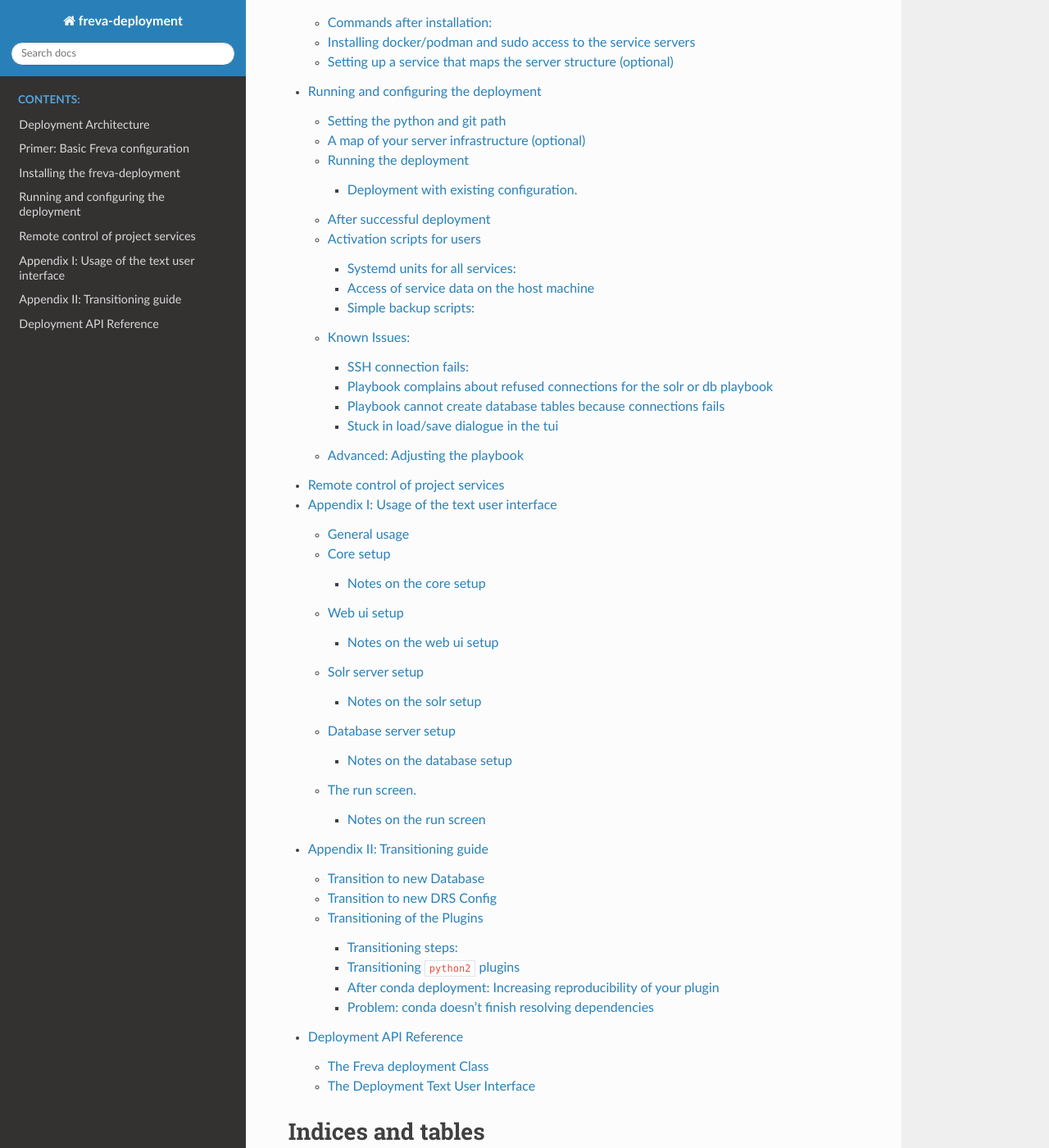
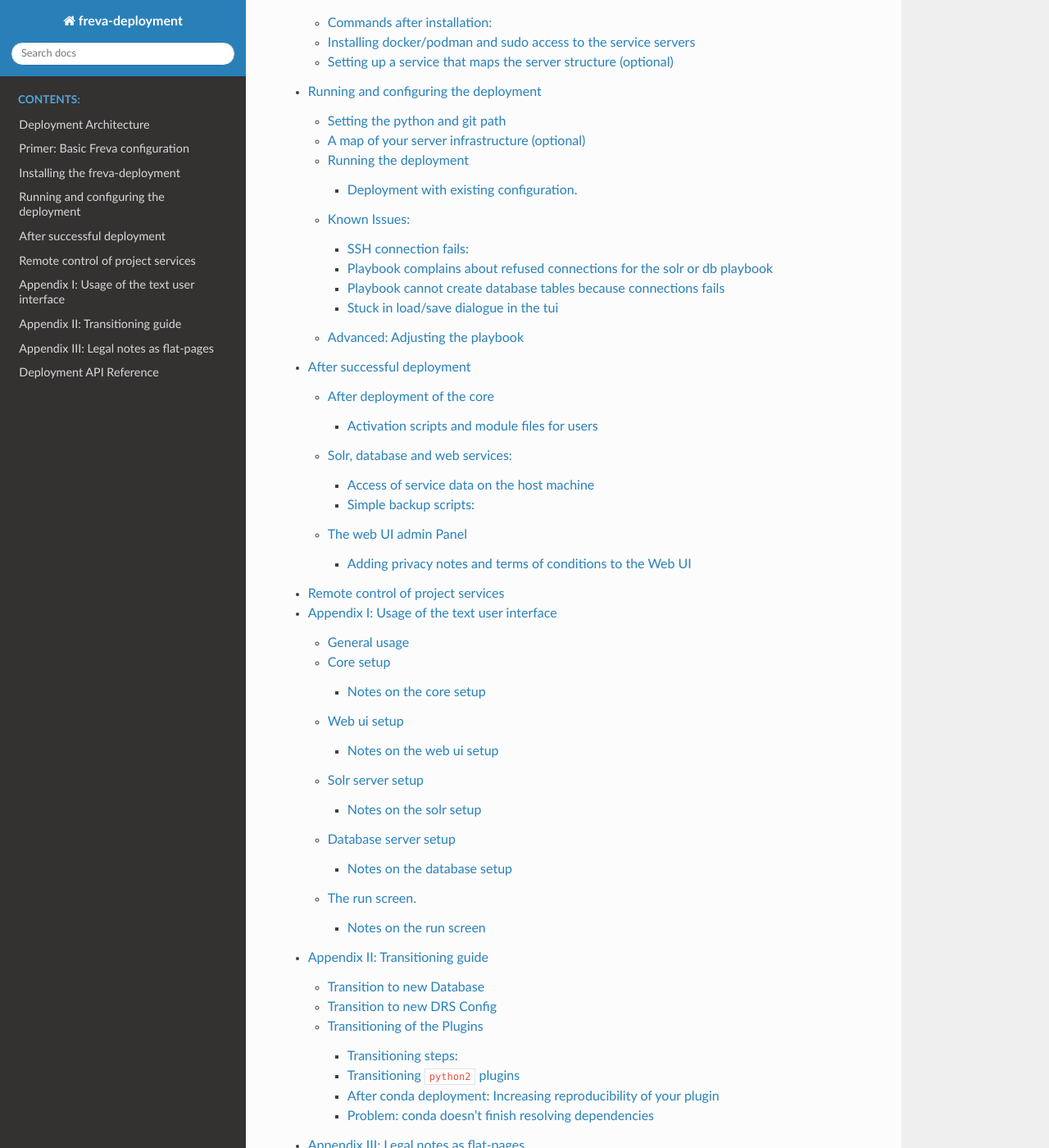
Before and after one commit to FREVA-CLINT/freva-deployment, a Sphinx documentation site: the page built from docs/index.rst, in a window 1280 px wide and 1400 px high, scrolled down 1346 px. Shown: the whole window at 82% size. Built offline with Sphinx 7.4.7 and the Read the Docs theme 2.0.0, drawn with Linux system fonts in a browser that asks for light colours; some of the changed lines change nothing that is shown; some of the changed text lies outside the part shown.

Commit message:
Add docs for legal notes

````diff
--- /dev/null
+++ b/docs/AfterDeployment.md
@@ -0,0 +1,79 @@
+# After successful deployment
+## After deployment of the core
+### Activation scripts and module files for users
+The core deployment will create activation scripts for various shell flavours.
+The following activation scripts are located in the `<root_dir>/freva` folder:
+* *activate_sh*: To be sourced by shell flavours like shell, bash, zsh etc.
+* *activate_csh*: To be sourced by c-shell flavours like csh, tcsh
+* *activate_fish*: To be source by fish
+* *loadfreva.module*: Modules file
+The source scripts can either be copied where they are automatically sourced
+or users can be instructed to use the source command for their shell. If
+`modules` is available on the host system you can copy the *loadfreva.modules*
+file into the `MODULEPATH` location.
+
+
+## Solr, database and web services:
+If the target machine where the services (solr, mariadb, web) were deployed
+are Linux machines you will have access to a `systemd` unit of the created
+service. In general the services can be accessed by
+`<project_name>-<service_name>.service` If for example the `project_name`
+key was set to `clex-ces` then the following services are created:
+
+- database: `clex-ces-db.service`, `clex-ces-vault.serice`
+- solr: `clex-ces.solr.service`
+- web ui: `clex-ces-web.service`, `clex-ces-redis.service`, `clex-ces-httpd.service`
+
+### Access of service data on the host machine
+The data of the services, like the database or solr cores are stored "outside"
+the docker containers on the host machine and can be accessed at
+`/opt/freva/<project_name>/<service_name>_service/` for example
+`/opt/freva/clex-ces/db_service`
+
+
+### Simple backup scripts:
+The `db` and `solr` services offer a very simple backup script that can
+be run from outside the container. To issue a backup command simply call the
+following command `docker/podman exec -it <project_name>-solr/db /usr/local/bin/daily_backup`.
+For example:
+
+```
+podman exec -it clex-ces-solr /usr/local/bin/daily_backup
+```
+
+If you have `anacron` set up on your host machine then a cron script to
+automatically backup databases and solr cores is applied nightly.
+By default the script keeps the last 7 backups. Backup data can be found in:
+
+- `db`:`/opt/freva/<project_name>/db_service>/backup`
+- `solr`: `/opt/freva/<project_name>/solr_service/<core_name>/data/snapshot.YYYYMMDDHHMMSSMS`
+
+This is only a rudimentary backup solution, ideally you should transfer those
+backups regularly to a different location. You can also disable this
+rudimentary backup strategy by deleting the backup scripts in `/etc/cron.daily`
+and replace it by a more sophisticated backup mechanism.
+
+## The web UI admin Panel
+
+The web user interface is manged by django which offers a powerful admin
+panel to manage users, user history and add additional links as so called
+flat pages. More information on the django admin panel can be found
+[online](https://www.tutorialspoint.com/django/django_admin_interface.htm).
+To access the admin panel you will first have to login as user `freva-admin`
+using the *master* password you've created during deployment. Once logged in
+as freva-admin you should navigate to `/admin` of your homepage. For example
+`https://www.clex.nci.org.au/admin` assuming the web page url is
+`https://www.clex.nci.org.au`. Here you can transfer admin rights to other
+users, like your user name. Or create
+[new flat-pages](https://docs.djangoproject.com/en/4.0/ref/contrib/flatpages/).
+Flat-pages are useful to create additional project specific information that
+can be displayed on the website. This information can be links to plugin
+documentation or legal notes (see below).
+
+
+### Adding privacy notes and terms of conditions to the Web UI
+For some incitations it might be necessary to add legal statements on privacy
+and terms of usage. Those statements can be added as flat-pages in the django
+*admin* panel. All flat-pages starting with the url **/legal** for example
+`/legal/privacy/` will be added as a link to the footer of home page. Examples
+of the content of such flat-pages can be found in the [Appendix III](LegalNotes.html).
--- a/docs/Configure.md
+++ b/docs/Configure.md
@@ -69,62 +69,6 @@
 
 The `--steps` flags can be used if not all services should be deployed.
 
-## After successful deployment
-
-## Activation scripts for users
-The core deployment will create activation scripts for various shell flavours.
-The following activation scripts are located in the `<root_dir>/freva` folder:
-* *activate_sh*: To be sourced by shell flavours like shell, bash, zsh etc.
-* *activate_csh*: To be sourced by c-shell flavours like csh, tcsh
-* *activate_fish*: To be source by fish
-* *loadfreva.module*: Modules file
-The source scripts can either be copied where they are automatically sourced
-or users can be instructed to use the source command for their shell. If
-`modules` is available on the host system you can copy the *loadfreva.modules*
-file into the `MODULEPATH` location.
-
-
-### Systemd units for all services:
-If the target machine where the services (solr, mariadb, web) were deployed
-are Linux machines you will have access to a `systemd` unit of the created
-service. In general the services can be accessed by
-`<project_name>-<service_name>.service` If for example the `project_name`
-key was set to `clex-ces` then the following services are created:
-
-- database: `clex-ces-db.service`, `clex-ces-vault.serice`
-- solr: `clex-ces.solr.service`
-- web ui: `clex-ces-web.service`, `clex-ces-redis.service`, `clex-ces-httpd.service`
-
-### Access of service data on the host machine
-The data of the services, like the database or solr cores are stored "outside"
-the docker containers on the host machine and can be accessed at
-`/opt/freva/<project_name>/<service_name>_service/` for example
-`/opt/freva/clex-ces/db_service`
-
-
-### Simple backup scripts:
-The `db` and `solr` services offer a very simple backup script that can
-be run from outside the container. To issue a backup command simply call the
-following command `docker/podman exec -it <project_name>-solr/db /usr/local/bin/daily_backup`.
-For example:
-
-```
-podman exec -it clex-ces-solr /usr/local/bin/daily_backup
-```
-
-If you have `anacron` set up on your host machine then a cron script to
-automatically backup databases and solr cores is applied nightly.
-By default the script keeps the last 7 backups. Backup data can be found in:
-
-- `db`:`/opt/freva/<project_name>/db_service>/backup`
-- `solr`: `/opt/freva/<project_name>/solr_service/<core_name>/data/snapshot.YYYYMMDDHHMMSSMS`
-
-This is only a rudimentary backup solution, ideally you should transfer those
-backups regularly to a different location. You can also disable this
-rudimentary backup strategy by deleting the backup scripts in `/etc/cron.daily`
-and replace it by a more sophisticated backup mechanism.
-
-
 ## Known Issues:
 Below are possible solutions to some known issues:
 
--- /dev/null
+++ b/docs/LegalNotes.md
@@ -0,0 +1,79 @@
+# Appendix III: Legal notes as flat-pages
+
+This appendix gives examples of flat pages containing privacy and terms of
+conditions. Such statements should be added as flat-pages in the [django admin
+panel](AfterDeployment.html#the-web-ui-admin-panel). Any flat-page url starting with `/legal/` will
+be added as a link to the footer. For example `/legal/privacy/` which could
+be a flat-page for a privacy statement. Below you'll find examples of a
+privacy statement and terms of use.
+
+### Privacy statement
+
+```html
+
+<h1 id="privacy-policy">Privacy Policy</h1>
+<p>The internet sites under the current main website page (hereinafter: "Website") are operated by Deutsches Klimarechenzentrum GmbH (hereinafter: "DKRZ"), Bundesstraße 45a, 20146 Hamburg. The careful and legitimate handling of your data is an important concern for us. The following Privacy Policy explain which personal data are gathered on our website and how and for which purposes these are used.</p>
+<p>Please, read the Privacy Policy completely before you transmit data to us or use our website in other manner and inform yourself about updates of these Data protection notices on a regular basis. The following Privacy Policy is valid for the use of our website in its respective current version.</p>
+<h3 id="automatic-collection-of-data">Automatic Collection of data</h3>
+<p>When you visit our website, the following data are automatically gathered exclusively for the creation of anonymous statistics as well as for the purposes of data protection monitoring, data security and to ensure the proper operation of our data processing systems:</p>
+<ul>
+<li><p>The IP address of your computer</p></li>
+<li><p>Date and time of the visit</p></li>
+<li><p>Operating system and the browser software of your computer</p></li>
+<li><p>Volume of data transmitted</p></li>
+<li><p>Internet address of the website from which you have reached this website</p></li>
+<li><p>Domain and Host, from which you are using the Internet</p></li>
+</ul>
+<h3 id="other-collection-processing-and-use-of-personal-data">Other collection, processing and use of personal data</h3>
+<p>As a rule, you can visit our website without us requiring, collecting, processing or using your personal data. You will remain anonymous as an individual user or at least pseudonymous.</p>
+<p>Personal data are only collected if you provide them to us voluntarily, in particular during registration and use of the current instance of the Free Evaluation System Framework (Freva) website.</p>
+<p>Your information will not be disclosed to third parties and is used exclusively for the execution of these services and for processing your request and remain stored only up to the final processing of the matter of the case and in compliance with statutory retention periods.</p>
+<h3 id="freva-registration-and-use">Freva: Registration and use</h3>
+<p>To be able to use the current instance of Freva, you must register as a user via <a href="https://luv.dkrz.de/">DKRZ's LDAP system</a>. On this occasion, we also collect personal data like given name (First Name), surname, e-mail address, user name as well as, optionally: the second given name (Middle Name), Organisation, City (State -) country (State), country (Country). Besides, you must select a separate password; this is stored encoded, of course. The thus collected information is stored on a server of the DKRZ.</p>
+<p>The thus collected data are stored only on our servers for the purpose and for the duration of the use of the Freva server operated by us and are not disclosed to any third party.</p>
+<h3 id="withdrawal-of-consent-for-the-collection-processing-and-use-of-your-data">Withdrawal of consent for the collection, processing and use of your data</h3>
+<p>You have the option to revoke your consent for the collection, processing and use of personal data at any time with effect for the future. A revocation must be sent to:</p>
+<p><br />
+Deutsches Klimarechenzentrum GmbH<br />
+Bundesstraße 45a<br />
+D-20146 Hamburg<br />
+e-mail: <a href="mailto:data@dkrz.de" class="email">data@dkrz.de</a><br />
+Telephone: +49404600940<br />
+Telefax: +4940460094270</p>
+<h3 id="right-to-access-correction-blocking-and-deletion-of-your-data">Right to access, correction, blocking and deletion of your data</h3>
+<p>You are entitled to receive, free of charge, information about the personal data stored about you. On request, we will share with you in writing, in accordance with the applicable law, whether and which personal data about you are stored with us.</p>
+<p>In addition, in accordance with the legal provisions, you have a right to correction, blocking and deletion of your personal data.</p>
+<h3 id="changes-to-the-contents-of-this-data-protection-notice">Changes to the contents of this Data protection notice</h3>
+<p>DKRZ reserves the right to change the contents of these Privacy Policy every now and then in accordance with the legal data protection regulations.</p>
+```
+
+
+### Terms of use
+
+
+```html
+<h1 id="terms-of-use">Terms of Use</h1>
+<p>Deutsches Klimarechenzentrum GmbH (hereinafter: "DKRZ"), Bundesstraße 45a, 20146 Hamburg, provides an Internet platform under this website and all the sites under it, with which the users are given access to the web version of the current Free Evaluation System Framework instance (hereinafter: Freva). Freva is a standardized data and evaluation system for high performance computing that provides access to a vast model and observational database as well as to tools to analyze them.</p>
+<h3 id="availability-of-the-website">Availability of the Website</h3>
+<p>DKRZ makes every effort to ensure the constant availability of the website. However, it is not impossible that - for technical reasons or for maintenance work purposes - this website will be temporarily unavailable from time to time, and this without prior notice. A right of the user to a continuous accessibility of the content of the website does not exist.</p>
+<h3 id="use-of-freva">Use of Freva</h3>
+<p>The use of Freva via our website is only allowed under protection of the copyrights and other rights of third parties. DKRZ is not obliged to verify or to monitor User Content in terms of completeness, accuracy, timeliness, non-infringement and as to its compatibility with legal provisions or other mandatory rules.</p>
+<p>The user is not permitted to upload contents that violate the rights of third party parties. With content upload, the user declares to have the necessary rights to use the content in question and not to violate any laws or other mandatory rules with the contents. In case of infringement of the law, he is obliged to indemnify DKRZ against third party claims; this includes the costs for a legal defense through DKRZ.</p>
+<p>Data Portal users may create individual copying (e.g. through download and printing out) for private use of the retrievable and downloadable contents there. In addition, copies are particularly permissible for scientific use if and as far as the reproduction is necessary for that purpose and serves no commercial purposes.</p>
+<p>Further rights are not granted.</p>
+<h3 id="liability-principles">Liability principles</h3>
+<p>The visit and the use of the website is done on own responsibility of the user. A liability of the DKRZ for slightly negligent breaches of obligations is excluded, provided that this does not concern damage arising from injury to life, body or health or claims according to the product liability law. This shall furthermore not affect the liability for the breach of obligations whose fulfilment makes the proper execution of the contract generally possible in the first place and the observance of which the users may usually rely on ("cardinal contractual obligations"). However, in the case of violation of cardinal contractual obligations, compensation claims of the user are limited to compensation for contract typical, predictable damage. The same liability restrictions are valid for breaches of obligations by the legal representatives and vicarious agents of DKRZ.</p>
+<p>DKRZ assumes as part of the above restrictions in particular no liability for unauthorized access by third parties to the contents of the website or manipulation by third parties as well as for a possible transmission of computer viruses, computer worms, Trojans or other malicious programs. The user is obliged to undertake own precautions for the protection of his own computer against such malicious programs, in particular to install anti-virus software and to use the respectively current antivirus definitions.</p>
+<h3 id="liability-for-third-party-content">Liability for Third Party Content</h3>
+<p>DKRZ shall only be liable for contents published by users or, otherwise, by a third party ("Third Party Content") according to the principles named in Clause 3. This applies in particular for all climatology data retrievable via this website, no matter whether these are stored on our own or external servers. DKRZ is not obliged to monitor third-party content as to the completeness, accuracy, timeliness, non-infringement and for compliance with statutory provisions, other mandatory rules or for compliance with professional ethics. Accordingly, DKRZ also takes over no guarantee or responsibility for the completeness, accuracy, timeliness or legality of third party contents.</p>
+<h3 id="liability-for-links">Liability for Links</h3>
+<p>The website contains references ("Links") to contents of external websites. The placing of such links is done exclusively for information purposes and as an additional service for the users of the website, without DKRZ thereby wanting to express a recommendation, approval or endorsement with respect to the linked content or without wanting to adopt the linked content as its own. At the time of DKRZ placing the links, there were no illegal contents recognizable on the internet sites linked to. However, DKRZ has influence neither on the creation nor the contents of the linked websites. Rather, their respective operator is exclusively responsible for the creation and contents of the linked websites. Hence, DKRZ assumes no guarantee or responsibility for the existence, the accuracy, completeness, timeliness or legality of the design and content of linked websites.</p>
+<h3 id="copyright">Copyright</h3>
+<p>As far as the contents on this website were not created by DKRZ, the copyrights of third parties have been observed. Concerning the contents of the current Freva website instance, Clause 2 of these Terms of Use is valid in addition. Should you become aware of copyright infringement, we ask you to inform us. Upon becoming aware of an infringement, we will undertake all reasonable steps in order to prevent this.</p>
+<h3 id="data-protectionpersonal-information">Data protection/Personal information</h3>
+<p>Information about the collection and processing of your personal data during the use of the website can be found in the Privacy Policy.</p>
+<h3 id="applicable-law-and-place-of-jurisdiction">Applicable law and Place of Jurisdiction</h3>
+<p>The law of the Federal Republic of Germany shall apply. If you are using the services on this website as a consumer and have your residence in another country at the time, the application of mandatory law of that country remains unaffected by the choice of law made in sentence 1.</p>
+<p>Place of performance and Place of Jurisdiction for all disputes from and in connection with the offer of this website is Hamburg for the use by merchants, legal entities under public law or public law special funds. For the rest, the applicable legal provisions are valid for the local and international jurisdiction.</p>
+
+```
--- a/docs/index.rst
+++ b/docs/index.rst
@@ -49,9 +49,11 @@
    Folders
    Installation
    Configure
+   AfterDeployment
    Services
    TuiHowto
    Transition
+   LegalNotes
    modules
 
 
````
